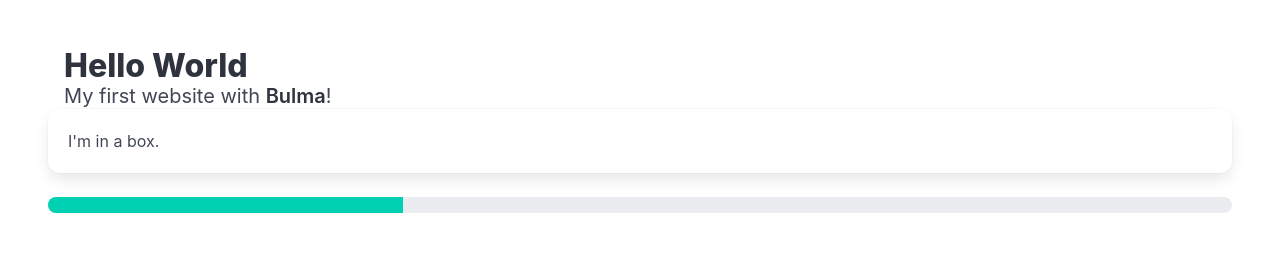
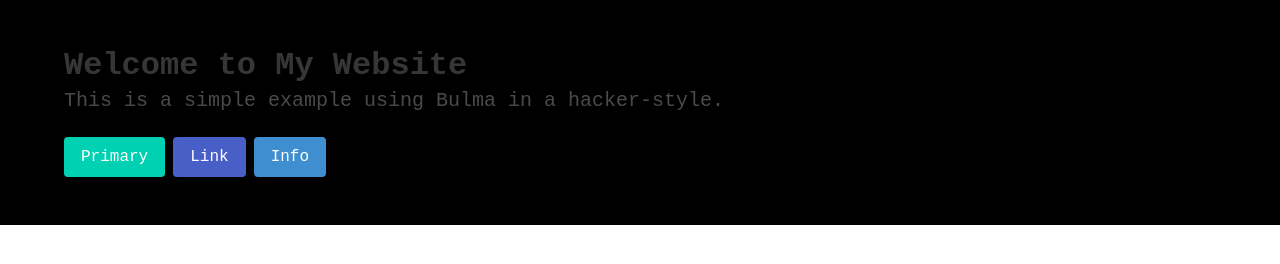
Before and after one commit to omega-lua/my-website, a plain HTML site: page index.html in a window 1280 px wide. Drawn offline with nearby package versions, Linux system fonts and the light colour scheme.

Commit message:
Update index.html

```diff
--- a/index.html
+++ b/index.html
@@ -3,22 +3,36 @@
 <head>
   <meta charset="utf-8">
   <meta name="viewport" content="width=device-width, initial-scale=1">
-    <p class="has-background-primary-00 has-text-primary-00-invert">
-    <title>Hello Bulma!</title>
-    <link rel="stylesheet" href="https://cdn.jsdelivr.net/npm/bulma@1.0.2/css/bulma.min.css">
+  <title>My Website</title>
+  <link rel="stylesheet" href="https://cdn.jsdelivr.net/npm/bulma@0.9.3/css/bulma.min.css">
+  <style>
+    body {
+      font-family: monospace;
+      background-color: black;
+      color: #00ff00;
+    }
+
+    .button {
+      background-color: #00ff00;
+      color: black;
+    }
+
+    .button:hover {
+      background-color: #00cc00;
+    }
+  </style>
 </head>
 <body>
   <section class="section">
     <div class="container">
-      <h1 class="title">
-        Hello World
-      </h1>
-      <p class="subtitle">
-        My first website with <strong>Bulma</strong>!
-      </p>
+      <h1 class="title">Welcome to My Website</h1>
+      <p class="subtitle">This is a simple example using Bulma in a hacker-style.</p>
+      <div class="buttons">
+        <a class="button is-primary">Primary</a>
+        <a class="button is-link">Link</a>
+        <a class="button is-info">Info</a>
       </div>
-    <div class="box">I'm in a box.</div>
-    <progress class="progress is-primary" value="30" max="100"></progress>
+    </div>
   </section>
 </body>
 </html>
```
Lines whose indentation alone changed are shown as unchanged.
